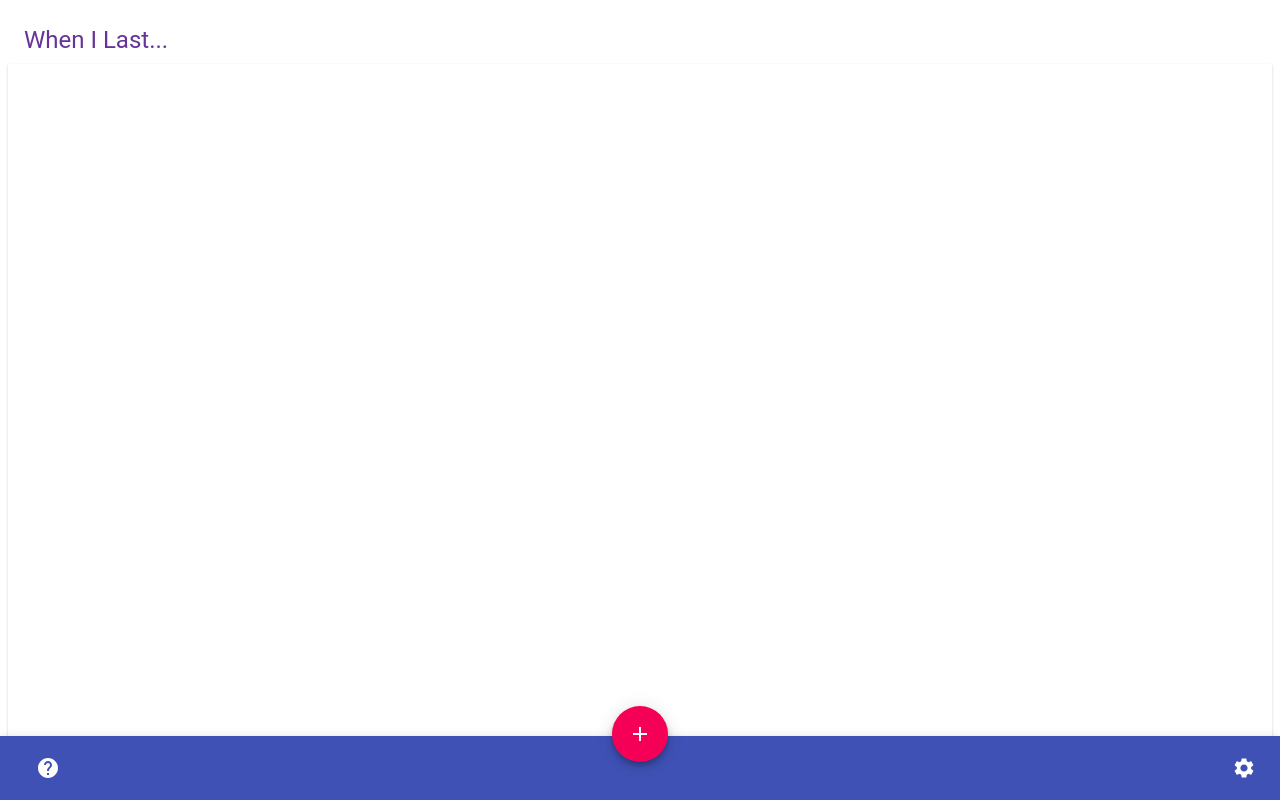
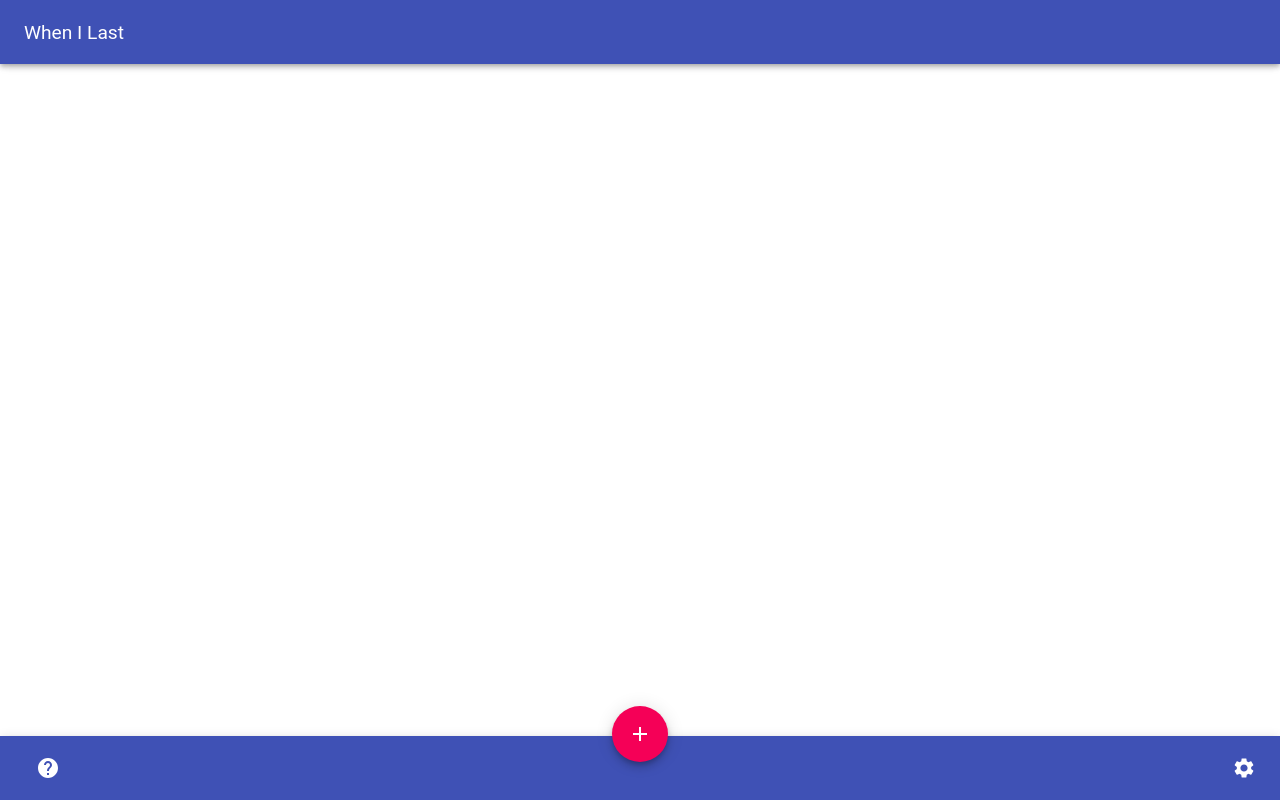
Before and after one commit to JacksonBates/wil, a React app: page / in a window 1280 px wide. Built offline with nearby package versions, Linux system fonts and the light colour scheme.

Commit message:
cleaned up UI

```diff
--- a/src/components/ListScreen.js
+++ b/src/components/ListScreen.js
@@ -6,23 +6,21 @@ import List from "@material-ui/core/List";
 import ListItem from "@material-ui/core/ListItem";
 import ListItemText from "@material-ui/core/ListItemText";
 import ListItemSecondaryAction from "@material-ui/core/ListItemSecondaryAction";
-import Typography from "@material-ui/core/Typography";
 import CheckCircleIcon from "@material-ui/icons/CheckCircle";
 import { makeStyles } from "@material-ui/core/styles";
+
+import { Title } from "../components";
 
 const useStyles = makeStyles(theme => ({
   text: {
     padding: theme.spacing(2, 2, 0),
   },
   list: {
+    paddingTop: theme.spacing(10),
     marginBottom: theme.spacing(2),
   },
   subheader: {
     backgroundColor: theme.palette.background.paper,
-  },
-  paper: {
-    paddingBottom: 50,
-    minHeight: "calc(100vh - 150px)",
   },
   subheader: {
     backgroundColor: theme.palette.background.paper,
@@ -34,10 +32,7 @@ export const ListScreen = props => {
   const classes = useStyles();
   return (
     <>
-      <Typography className={classes.text} variant="h5" gutterBottom>
-        When I Last...
-      </Typography>
-      <Paper square className={classes.paper}>
+      <Title text="When I Last" />
       <List className={classes.list}>
         {things &&
           things.map((thing, i) => (
@@ -45,11 +40,9 @@ export const ListScreen = props => {
               <ListItem>
                 <ListItemText
                   primary={thing.description}
-                    secondary={formatDistance(
-                      new Date(thing.date),
-                      new Date(),
-                      { addSuffix: true },
-                    )}
+                  secondary={formatDistance(new Date(thing.date), new Date(), {
+                    addSuffix: true,
+                  })}
                 />
                 <ListItemSecondaryAction>
                   <IconButton
@@ -64,7 +57,6 @@ export const ListScreen = props => {
             </React.Fragment>
           ))}
       </List>
-      </Paper>
     </>
   );
 };
--- /dev/null
+++ b/src/components/Title.js
@@ -0,0 +1,22 @@
+import React from "react";
+import { makeStyles } from "@material-ui/core/styles";
+import AppBar from "@material-ui/core/AppBar";
+import Toolbar from "@material-ui/core/Toolbar";
+const useStyles = makeStyles(theme => ({
+  appBar: {
+    top: 0,
+    bottom: "auto",
+  },
+}));
+
+export const Title = props => {
+  const { text } = props;
+  const classes = useStyles();
+  return (
+    <AppBar position="fixed" color="primary" className={classes.appBar}>
+      <Toolbar>{text}</Toolbar>
+    </AppBar>
+  );
+};
+
+export default Title;
--- a/src/components/index.js
+++ b/src/components/index.js
@@ -4,3 +4,4 @@ export { ListScreen } from "./ListScreen";
 export { Nav } from "./Nav";
 export { Help } from "./Help";
 export { Settings } from "./Settings";
+export { Title } from "./Title";
```
Lines whose indentation alone changed are shown as unchanged.
